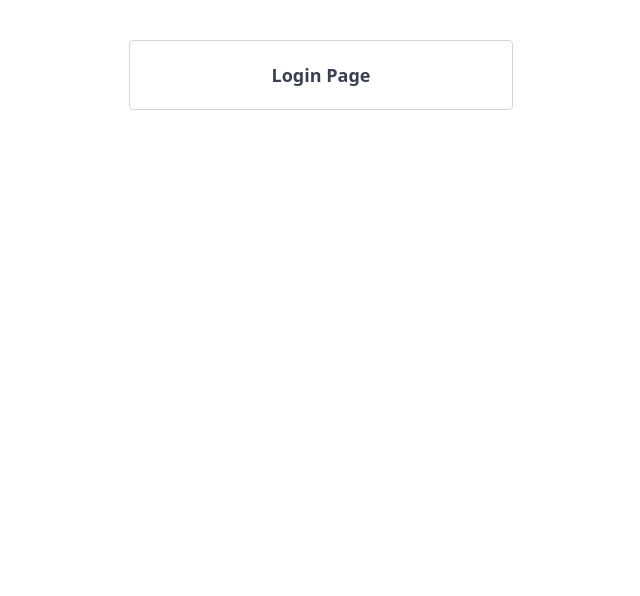
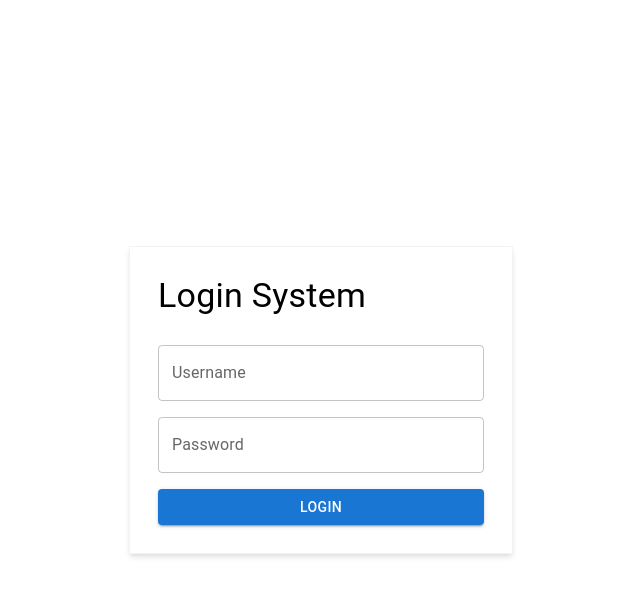
Before and after one commit to Xwudao/react-starter-template, a React (Vite) app: page /#/login in a window 1280 px wide. Shown: the top 596 px of the page, without its empty margins (319-959 px from the left). Built offline with nearby package versions, Linux system fonts and the light colour scheme.

Commit message:
feat: update login page

```diff
--- a/src/pages/Login.tsx
+++ b/src/pages/Login.tsx
@@ -1,10 +1,25 @@
+import { Button, TextField, Typography } from '@mui/material';
 import React from 'react';
 
 const Login = () => {
   return (
-    <div className="wrapper h-screen w-screen text-center p-10">
-      <div className="front w-96 mx-auto p-5 rounded border border-gray-300">
-        <div className="font-bold text-lg text-gray-700">Login Page</div>
+    <div className="wrapper h-screen w-screen flex items-center justify-center p-10">
+      <div
+        className={`w-96 mx-auto bg-white shadow-md p-7 border border-gray-100 space-y-4`}>
+        <Typography variant="h4" gutterBottom component="div">
+          Login System
+        </Typography>
+        <TextField fullWidth label="Username" type="text" />
+        <TextField
+          fullWidth
+          className={`mt-4`}
+          label="Password"
+          type="password"
+          autoComplete="current-password"
+        />
+        <Button variant={`contained`} className={`w-full mt-4`}>
+          Login
+        </Button>
       </div>
     </div>
   );
```
